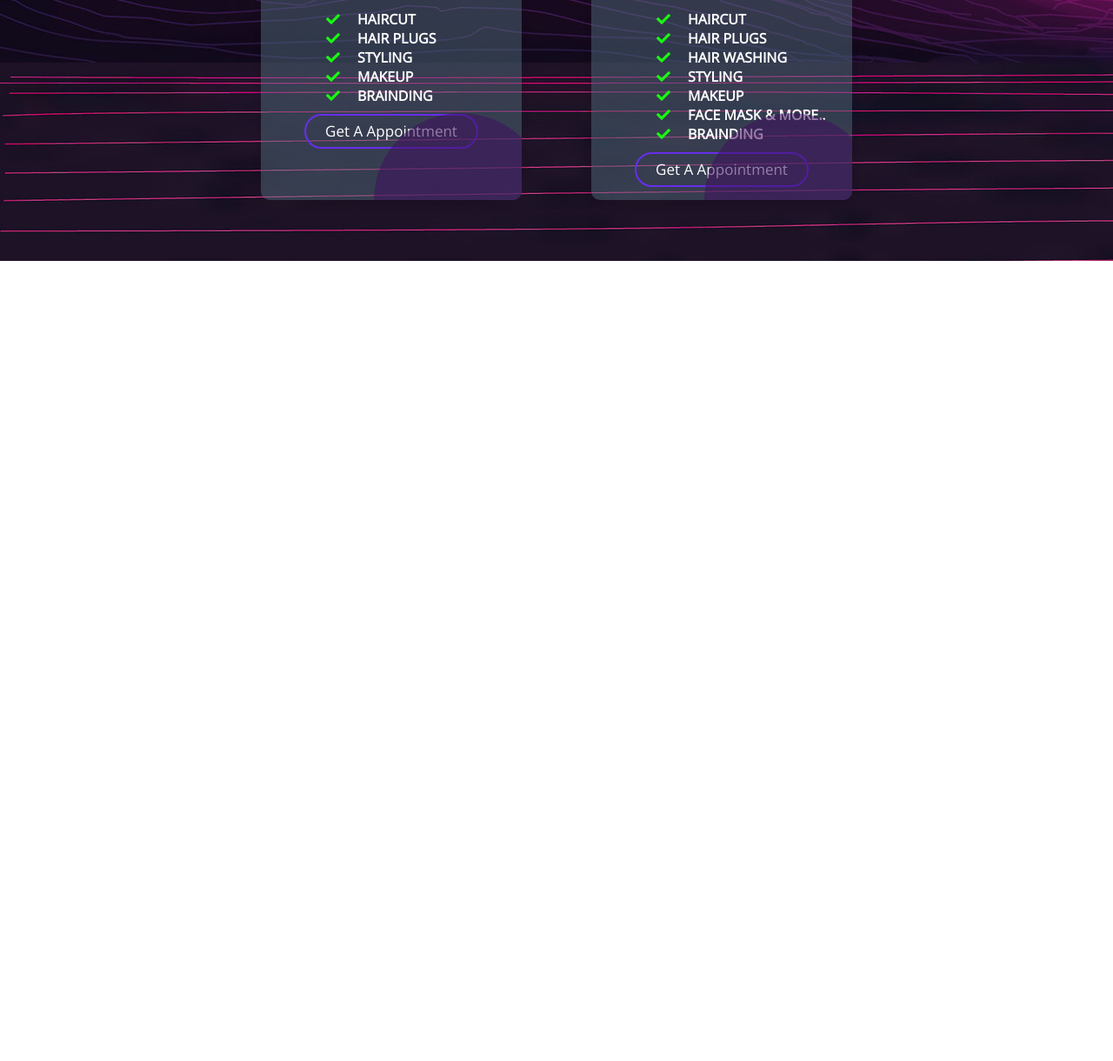
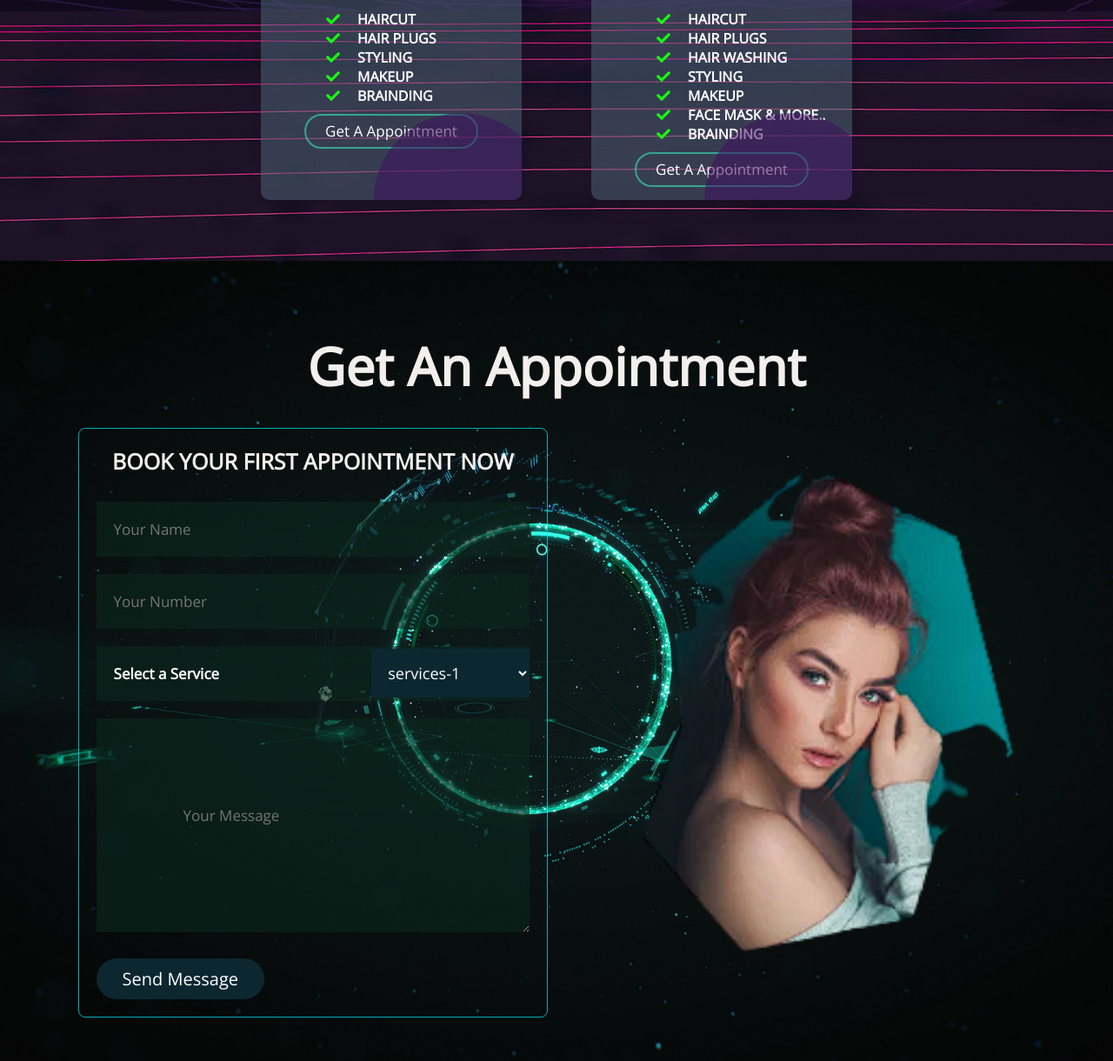
Before and after one commit to GreetDeveloper/hamta-salon, a plain HTML site: page index.html in a window 1280 px wide. Shown: the part 4667-5887 px from the top of the page at 87% size. Before the commit the page ends 4967 px from the top, so only its background shows below. Drawn offline with nearby package versions, Linux system fonts and the light colour scheme.

Commit message:
added Appointment Section

```diff
--- a/css/style.css
+++ b/css/style.css
@@ -60,17 +60,18 @@
  }
 
 
- .btn{
+ .submit{
     margin-top: 1rem;
     display: inline-block;
-    background: var(--primary-color);
-    color:var(--white);
+    background: var(--main-color);
+    color: #fff;
     font-size: 2rem;
+    border-radius: 50px;
     cursor: pointer;
     padding:1rem 3rem;
  }
 
- .btn:hover{
+ .submit:hover{
      background: var(--hover);
  }
 
@@ -361,6 +362,8 @@
 .pricing{
     background-image: url(../images/pric-bg.jpg);
     background-attachment: fixed;
+    /* testing airplane center */
+    background-position: center;
 }
 .pricing .box-container{
     display: flex;
@@ -393,7 +396,7 @@
     opacity: .8;
 }
 .pricing .box-container .box::before{
-    background: #911414c2;
+    background: #d60f419f;
     top: -10%;
     right: 80%;
 }
@@ -413,7 +416,7 @@
     height: 160px;
     width: 160px;
     color: #fff;
-    background-color: #0e394bbb;
+    background-color: #250e4bbb;
     padding: 57px 0 0;
     margin: 0 auto 25px;
     border-radius: 50%;
@@ -452,11 +455,84 @@
     cursor: pointer;
     background: none;
     color: #fff;
-    border: 2px solid var(--hover);
+    border: 2px solid #37d3acb0;
     font-size: 17px;
     font-weight: 200;
 }
 .pricing .box-container .box button:hover{
     color: #fff;
-    background: var(--hover);
+    background: #0cf7e3ad;
 }
+
+                            /* Appointment*/
+
+.appointment{
+    background-image: url(../images/appointment.jpg);
+    background-size: cover;
+    background-position: center;
+}
+.appointment .heading{
+    color: var(--light-bg);
+}
+.appointment .row{
+    display: flex;
+    align-items: center;
+    flex-wrap: wrap;
+    gap: 2rem;
+}
+.appointment .row form{
+    flex: 1 1 40rem;
+    border: 0.1rem solid #00eeffb7;
+    padding: 2rem;
+    border-radius: 8px;
+}
+.appointment .row form h3{
+    font-size: 2.5rem;
+    color: var(--light-bg);
+    text-align: center;
+    padding-bottom: 1rem;
+    text-transform: uppercase;
+}
+.appointment .row form .inputBox{
+    display: flex;
+    align-items: center;
+    margin-top: 2rem;
+    margin-bottom: 2rem;
+    background: #0a271ca2;
+    border: var(--hover);
+}
+.appointment .row .inputBox input{
+    width: 100%;
+    padding: 2rem;
+    font-size: 1.7rem;
+    color: #fff;
+    text-transform: none;
+    background: none;
+}
+.appointment .row .inputBox label{
+    width: 70%;
+    color: #fff;
+    padding: 2rem;
+    font-size: 1.7rem;
+}
+.appointment .row .inputBox select{
+    padding: 1.5rem;
+    width: 40%;
+    background: #0d2731;
+    color: #fff;
+    font-size: large;
+}
+.appointment .row .inputBox textarea{
+    display: flex;
+    padding: 10rem;
+    font-size: 1.7rem;
+    width: 100%;
+    background: none;
+    color: rgb(255, 255, 255);
+}
+ .appointment .row .image{
+    flex:  1 1 40rem;
+ }
+ .appointment .row .image img{
+    width: 100%;
+ }
--- a/index.html
+++ b/index.html
@@ -21,7 +21,7 @@
             <a href="#services">Services</a>
             <a href="#styles">Styles</a>
             <a href="#pricing">Pricing</a>
-            <a href="#contact" class="make">Make Appointment</a>
+            <a href="#appointment" class="make">Make Appointment</a>
         </nav>
         <div id="menu" class="fas fa-bars"></div>
     </section>
@@ -214,6 +214,42 @@
         </div>
     </section>
 
+                            <!-- Appoinment Section -->
+
+    <section class="appointment" id="appointment">
+        <h1 class="heading">Get an Appointment</h1>
+        <div class="row">
+            <form action="" class="action">
+                <h3>Book your first Appointment Now </h3>
+
+                <div class="inputBox">
+                    <input type="text" placeholder="Your Name">
+                </div>
+                <div class="inputBox">
+                    <input type="text" placeholder="Your Number">
+                </div>
+                <div class="inputBox">
+                    <label for="Services" > Select a Service </label>
+                    <select name="services" class="select">
+                        <option value="service 1">services-1</option>
+                        <option value="service 1">services-2</option>
+                        <option value="service 1">services-3</option>
+                        <option value="service 1">services-4</option>
+                        <option value="service 1">services-5</option>
+                        <option value="service 1">services-6</option>
+                    </select>
+                </div>
+                <div class="inputBox">
+                    <textarea name="message" placeholder="Your Message"></textarea>
+                </div>
+                <input type="submit" value="Send Message" class="submit">
+            </form>
+            <div class="image">
+                <img src="images/contact.png" alt="">
+            </div>
+        </div>
+    </section>
+
     <!-- Js Code -->
     <script src="js/Main.js"></script>
 </body>
```
Also changed, not shown: images/appointment.jpg (added), images/bg.png (added), images/contact.png (renamed from images/heading.png).
